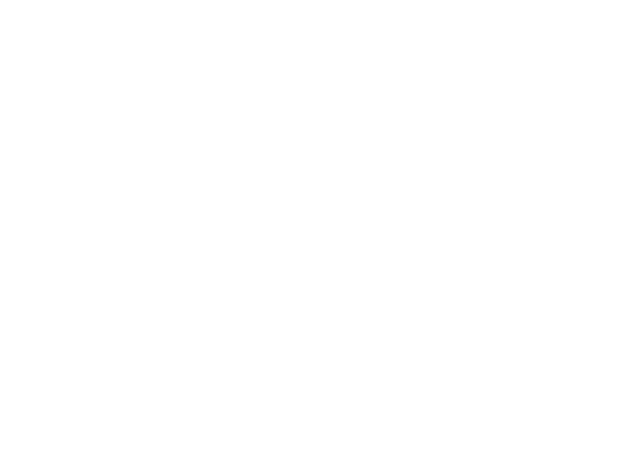
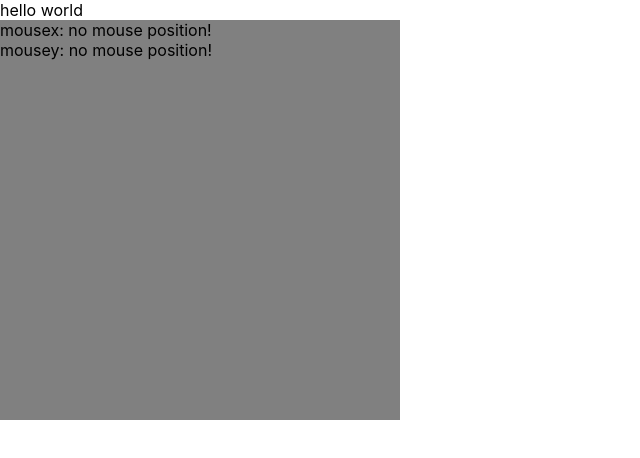
Before and after one commit to isaiahaiasi/wimmel, a React (Create React App) app: page / in a window 1280 px wide. Shown: the top 458 px of the page, without its empty margins (0-640 px from the left). Built offline with nearby package versions, Linux system fonts and the light colour scheme.

Commit message:
Add component to detect mouse position

```diff
--- a/src/App.js
+++ b/src/components/App.js
@@ -1,8 +1,11 @@
 import React from 'react'
+import MouseDetector from './MouseDetector'
 
 function App() {
   return (
     <div className="App">
+      hello world
+      <MouseDetector/>
     </div>
   );
 }
--- /dev/null
+++ b/src/components/MouseDetector.js
@@ -0,0 +1,21 @@
+import React, { useState } from 'react'
+
+export default function MouseDetector() {
+  // state for displaying mouse position
+  const [mousePos, setMousePos] = useState();
+
+  function handleMouseMove(event) {
+    // TODO: create interface for this, so I don't have to depend
+    // TODO: on the specifics of the onMouseMove event
+    setMousePos({x: event.clientX, y: event.clientY});
+  }
+
+  // function given mouse move event
+  return (
+    <div onMouseMove={handleMouseMove} style={{height: "400px", width: "400px", background: "grey"}}>
+      mousex: {mousePos?.x ?? "no mouse position!"}
+      <br/>
+      mousey: {mousePos?.y ?? "no mouse position!"}
+    </div>
+  )
+}
--- a/src/index.js
+++ b/src/index.js
@@ -1,7 +1,7 @@
 import React from 'react';
 import ReactDOM from 'react-dom';
 import './index.css';
-import App from './App';
+import App from './components/App';
 
 ReactDOM.render(
   <React.StrictMode>
```
